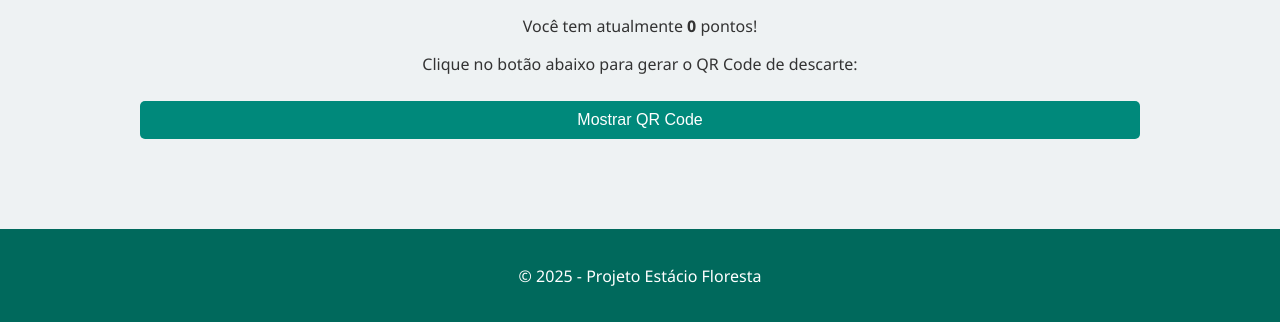
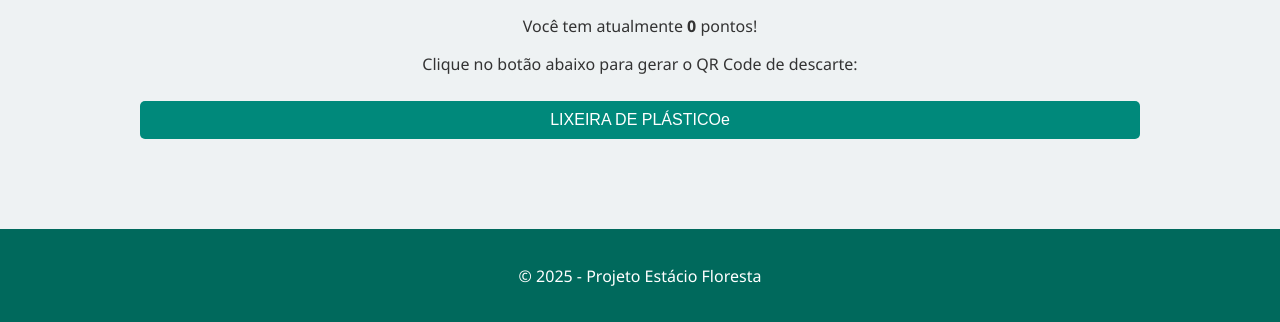
Before and after one commit to liviamarta/reciclagem-inteligente, a Flask app: page /dashboard in a window 1280 px wide. Shown: the part 258-580 px from the top of the page. Run offline with Flask 3, Linux system fonts and the light colour scheme; the visitor is signed in with stand-in values (Sample User, id 1).

```diff
--- a/templates/dashboard.html
+++ b/templates/dashboard.html
@@ -23,7 +23,7 @@
     <h2>Bem-vindo(a), {{ matricula }}!</h2>
     <p>Você tem atualmente <strong>{{ pontos }}</strong> pontos!</p>
     <p>Clique no botão abaixo para gerar o QR Code de descarte:</p>
-    <button onclick="mostrarQRCode()">Mostrar QR Code</button>
+    <button onclick="mostrarQRCode()">LIXEIRA DE PLÁSTICOe</button>
 
     <div id="qrcode" style="margin-top: 20px; display: none;">
       <p>Escaneie este QR Code para abrir a lixeira:</p>
```
